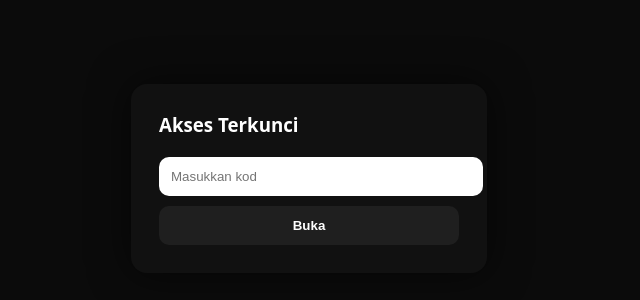
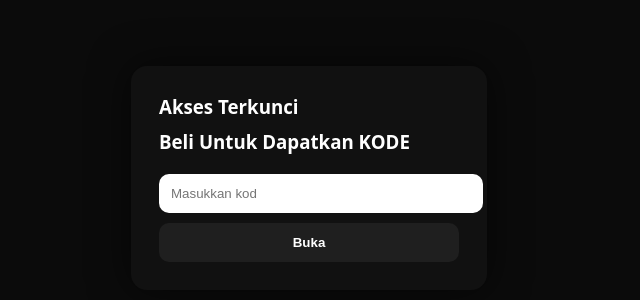
Before and after one commit to nrex69/masterfile, a plain HTML site: page index.html in a window 1280 px wide. Shown: the part 222-522 px from the top of the page, without its empty margins (331-971 px from the left). Drawn offline with nearby package versions, Linux system fonts and the light colour scheme.

Commit message:
Update index.html

```diff
--- a/index.html
+++ b/index.html
@@ -54,7 +54,7 @@ button:active{
 <body>
 
 <div class="box">
-  <h3>Akses Terkunci</h3>
+  <h3>Akses Terkunci</h3> <h3>Beli Untuk Dapatkan KODE</h3>
   <input type="password" id="code" maxlength="4" placeholder="Masukkan kod">
   <button type="button" onclick="unlock()">Buka</button>
   <div class="err" id="err">Kod tidak sah</div>
```
